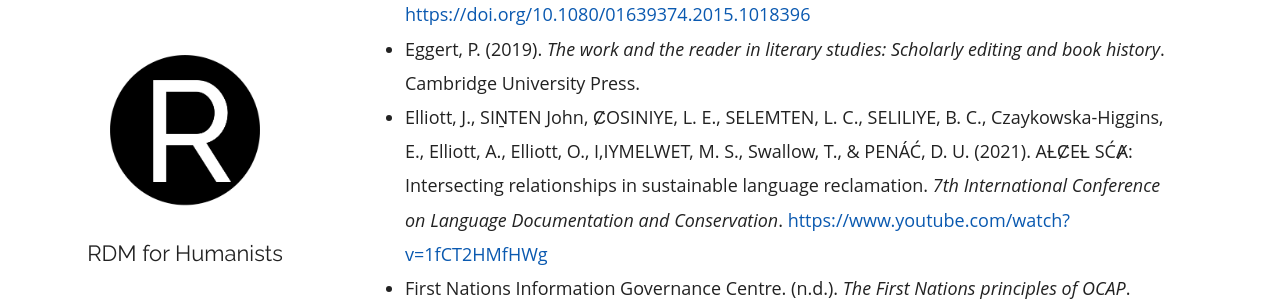
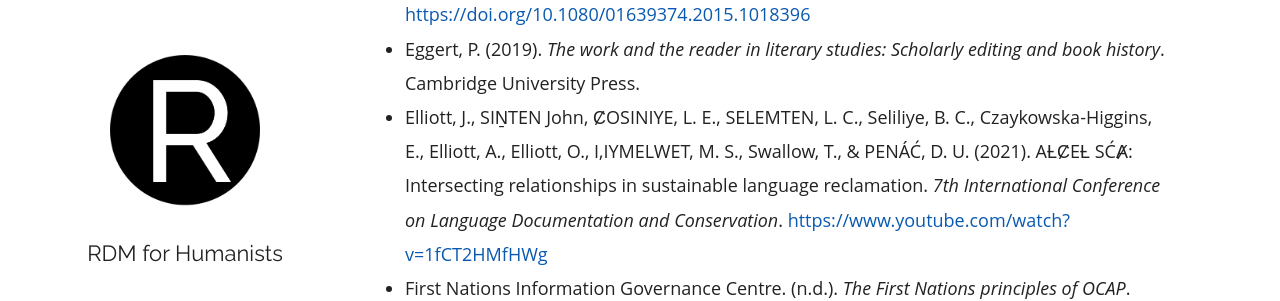
Before and after one commit to rdm-humanities/rdm-humanities.github.io, a Jekyll site: the page built from resources.md, in a window 1280 px wide and 900 px high, scrolled down 1336 px. Shown: the part 155-456 px from the top of the window. Built offline with Jekyll 4.4.1, drawn with Linux system fonts in a browser that asks for light colours.

Commit message:
adding activity

```diff
--- a/resources.md
+++ b/resources.md
@@ -28,7 +28,7 @@ Presentations on “data” from across humanities from our 2021 SSHRC-funded wo
 * Drucker, J. (2021). *The digital humanities coursebook: An introduction to digital methods for research and scholarship*. Routledge.
 * Duarte, M. E., & Belarde-Lewis, M. (2015). Imagining: Creating spaces for Indigenous ontologies. *Cataloging and Classification Quarterly*, *53*(5–6), 677–702. <https://doi.org/10.1080/01639374.2015.1018396>
 * Eggert, P. (2019). *The work and the reader in literary studies: Scholarly editing and book history*. Cambridge University Press.
-* Elliott, J., SIṈTEN John, ȻOSINIYE, L. E., SELEMTEN, L. C., SELILIYE, B. C., Czaykowska-Higgins, E., Elliott, A., Elliott, O., I,IYMELWET, M. S., Swallow, T., & PENÁĆ, D. U. (2021). AȽȻEȽ SĆȺ: Intersecting relationships in sustainable language reclamation. *7th International Conference on Language Documentation and Conservation*. <https://www.youtube.com/watch?v=1fCT2HMfHWg>
+* Elliott, J., SIṈTEN John, ȻOSINIYE, L. E., SELEMTEN, L. C., Seliliye, B. C., Czaykowska-Higgins, E., Elliott, A., Elliott, O., I,IYMELWET, M. S., Swallow, T., & PENÁĆ, D. U. (2021). AȽȻEȽ SĆȺ: Intersecting relationships in sustainable language reclamation. *7th International Conference on Language Documentation and Conservation*. <https://www.youtube.com/watch?v=1fCT2HMfHWg>
 * First Nations Information Governance Centre. (n.d.). *The First Nations principles of OCAP*. <https://fnigc.ca/ocap-training/>
 * Global Indigenous Data Alliance. (n.d.). *CARE principles for Indigenous data governance*. <https://www.gida-global.org/care>
 * Golub, K., & Liu, Y.-H. (Eds.). (2022). *Information and knowledge organisation in digital humanities: Global perspectives*. Routledge.
```
Also changed, not shown: activities.md (+1 -0 lines).
